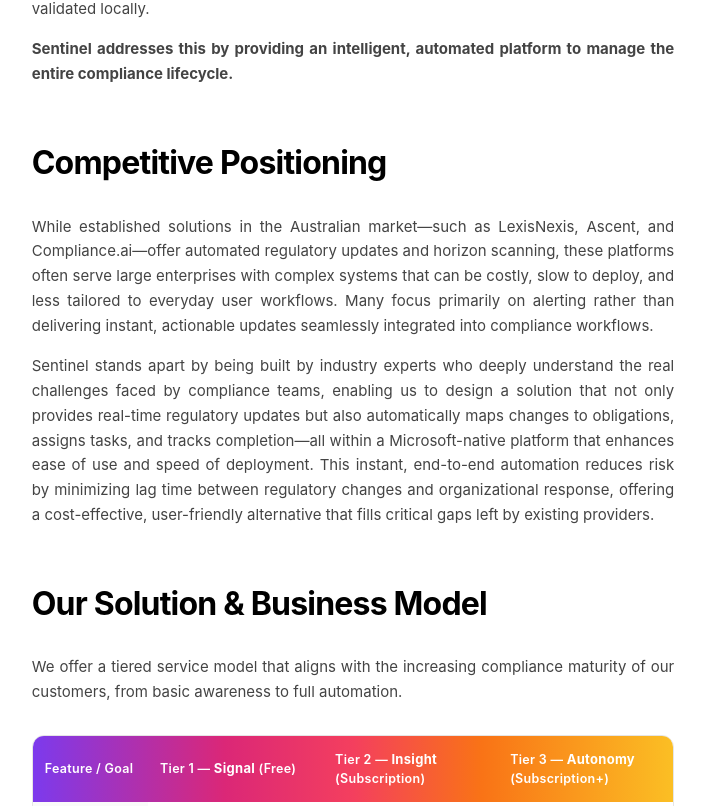
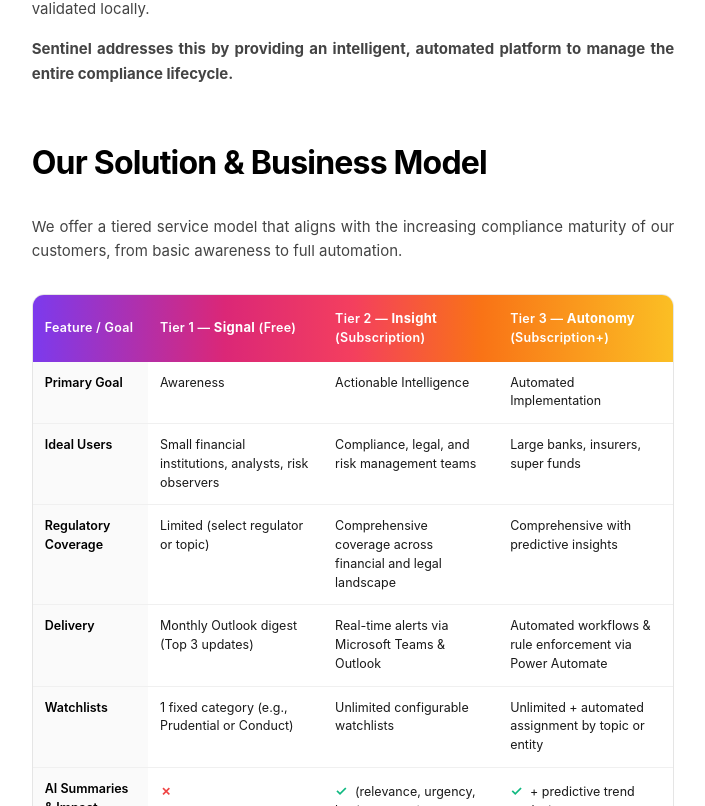
Before and after one commit to Enzo-Armani/sentinel, a Next.js app: page / in a window 1280 px wide. Shown: the part 2054-2860 px from the top of the page, without its empty margins (287-992 px from the left). Built offline with nearby package versions, Linux system fonts and the light colour scheme.

Commit message:
Changes Request #8

```diff
--- a/app/page.tsx
+++ b/app/page.tsx
@@ -52,11 +52,6 @@
         <p>Beyond Australia, similar regulatory complexity across the UK, EU, and APAC presents a $10 billion+ global RegTech opportunity, positioning Sentinel to scale internationally once validated locally.</p>
 
         <p><strong>Sentinel addresses this by providing an intelligent, automated platform to manage the entire compliance lifecycle.</strong></p>
-
-        <h1>Competitive Positioning</h1>
-        <p>While established solutions in the Australian market—such as LexisNexis, Ascent, and Compliance.ai—offer automated regulatory updates and horizon scanning, these platforms often serve large enterprises with complex systems that can be costly, slow to deploy, and less tailored to everyday user workflows. Many focus primarily on alerting rather than delivering instant, actionable updates seamlessly integrated into compliance workflows.</p>
-
-        <p>Sentinel stands apart by being built by industry experts who deeply understand the real challenges faced by compliance teams, enabling us to design a solution that not only provides real-time regulatory updates but also automatically maps changes to obligations, assigns tasks, and tracks completion—all within a Microsoft-native platform that enhances ease of use and speed of deployment. This instant, end-to-end automation reduces risk by minimizing lag time between regulatory changes and organizational response, offering a cost-effective, user-friendly alternative that fills critical gaps left by existing providers.</p>
 
         <h1>Our Solution & Business Model</h1>
         <p>We offer a tiered service model that aligns with the increasing compliance maturity of our customers, from basic awareness to full automation.</p>
@@ -308,6 +303,11 @@
             </div>
         </div>
 
+        <h1>Competitive Positioning</h1>
+        <p>While established solutions in the Australian market—such as LexisNexis, Ascent, and Compliance.ai—offer automated regulatory updates and horizon scanning, these platforms often serve large enterprises with complex systems that can be costly, slow to deploy, and less tailored to everyday user workflows. Many focus primarily on alerting rather than delivering instant, actionable updates seamlessly integrated into compliance workflows.</p>
+
+        <p>Sentinel stands apart by being built by industry experts who deeply understand the real challenges faced by compliance teams, enabling us to design a solution that not only provides real-time regulatory updates but also automatically maps changes to obligations, assigns tasks, and tracks completion—all within a Microsoft-native platform that enhances ease of use and speed of deployment. This instant, end-to-end automation reduces risk by minimizing lag time between regulatory changes and organizational response, offering a cost-effective, user-friendly alternative that fills critical gaps left by existing providers.</p>
+
         <h1>Go-to-Market Strategy</h1>
         <p>Our go-to-market strategy for Sentinel will leverage executive-level connections to secure internal sponsorships, complemented by targeted account-based selling that addresses each institution&apos;s unique compliance challenges. We will offer pilot programs to demonstrate clear value and ROI, supported by thought leadership content and active participation in industry events to build credibility. Engaging multiple stakeholders—including compliance officers, risk managers, and IT teams—will ensure broad internal alignment, while a strong customer success program will foster ongoing satisfaction and upsell opportunities.</p>
 
```
